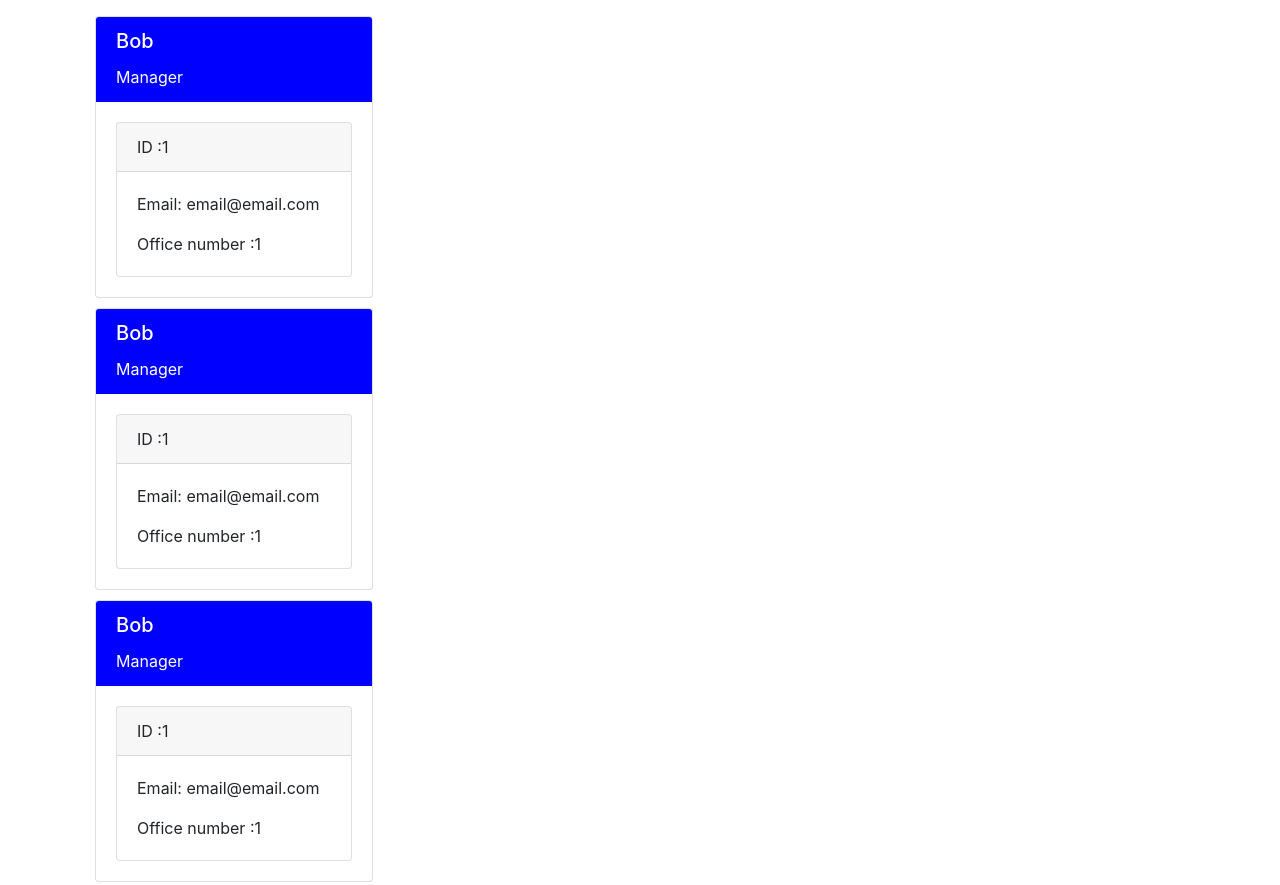
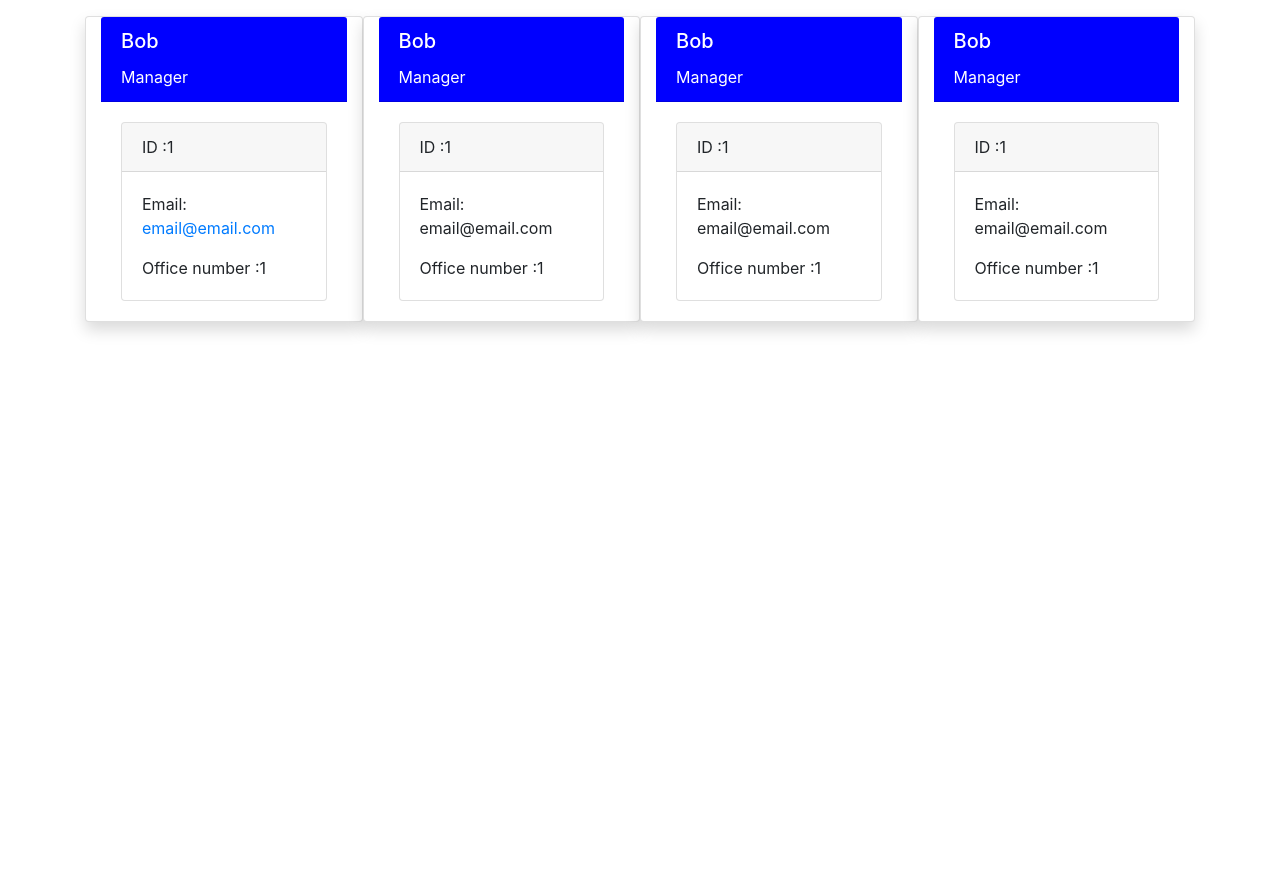
Before and after one commit to Tilly52mn/Team-Profile-Generator, a website: page dist/index.html in a window 1280 px wide. Shown: the part 200-1085 px from the top of the page. After the commit the page ends 800 px from the top, so only its background shows below. Drawn offline with nearby package versions, Linux system fonts and the light colour scheme.

Commit message:
fixed css card issue of not stayin in a row

```diff
--- a/dist/index.html
+++ b/dist/index.html
@@ -17,8 +17,26 @@
             <h1>My Team</h1>
         </div>
     </header>
-    <div class="container">
-        <div class="card external-card col-3">
+    <div class="container row mx-auto ">
+        <div class="card external-card col-3 mx-auto shadow">
+            <div class="card-header blue-background">
+                <h5 class="card-title">Bob</h5>
+                <p class="card-text">Manager</p>
+            </div>
+            <div class="card-body">
+                <div class="card">
+                    <div class="card-header">
+                        <p class="card-text">ID :1</p>
+                    </div>
+                    <div class="card-body">
+                        <p class="card-text">Email: <a class="link" href= "mailto:email@email.com">email@email.com</a></p>
+                        <p class="card-text">Office number :1</p>
+                    </div>
+                </div>
+            </div>
+        </div>
+
+        <div class="card external-card col-3 mx-auto shadow">
             <div class="card-header blue-background">
                 <h5 class="card-title">Bob</h5>
                 <p class="card-text">Manager</p>
@@ -36,7 +54,7 @@
             </div>
         </div>
 
-        <div class="card external-card col-3">
+        <div class="card external-card col-3 mx-auto shadow">
             <div class="card-header blue-background">
                 <h5 class="card-title">Bob</h5>
                 <p class="card-text">Manager</p>
@@ -54,25 +72,7 @@
             </div>
         </div>
 
-        <div class="card external-card col-3">
-            <div class="card-header blue-background">
-                <h5 class="card-title">Bob</h5>
-                <p class="card-text">Manager</p>
-            </div>
-            <div class="card-body">
-                <div class="card">
-                    <div class="card-header">
-                        <p class="card-text">ID :1</p>
-                    </div>
-                    <div class="card-body">
-                        <p class="card-text">Email: email@email.com</p>
-                        <p class="card-text">Office number :1</p>
-                    </div>
-                </div>
-            </div>
-        </div>
-
-        <div class="card external-card col-3">
+        <div class="card external-card col-3 mx-auto shadow">
             <div class="card-header blue-background">
                 <h5 class="card-title">Bob</h5>
                 <p class="card-text">Manager</p>
--- a/dist/style.css
+++ b/dist/style.css
@@ -2,10 +2,9 @@
     background-color: blue;
     color: white;
 }
-.external-card{
-    margin: 10px;
-    padding: 0%;
-}
+ /* .external-card{
+ box-shadow: black ;
+} */
 .jumbotron{
     background-color: red;
     color: white;
```
